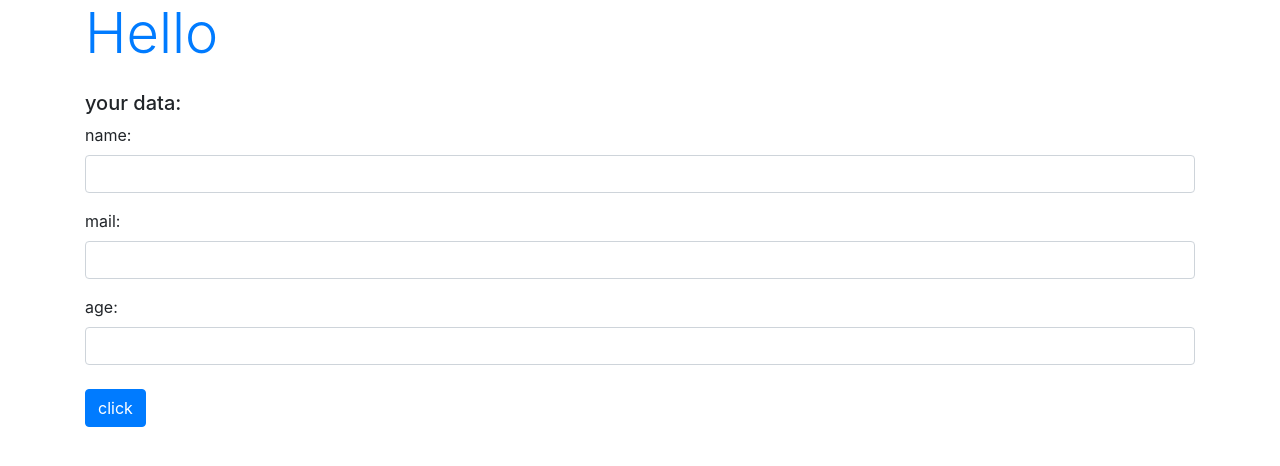
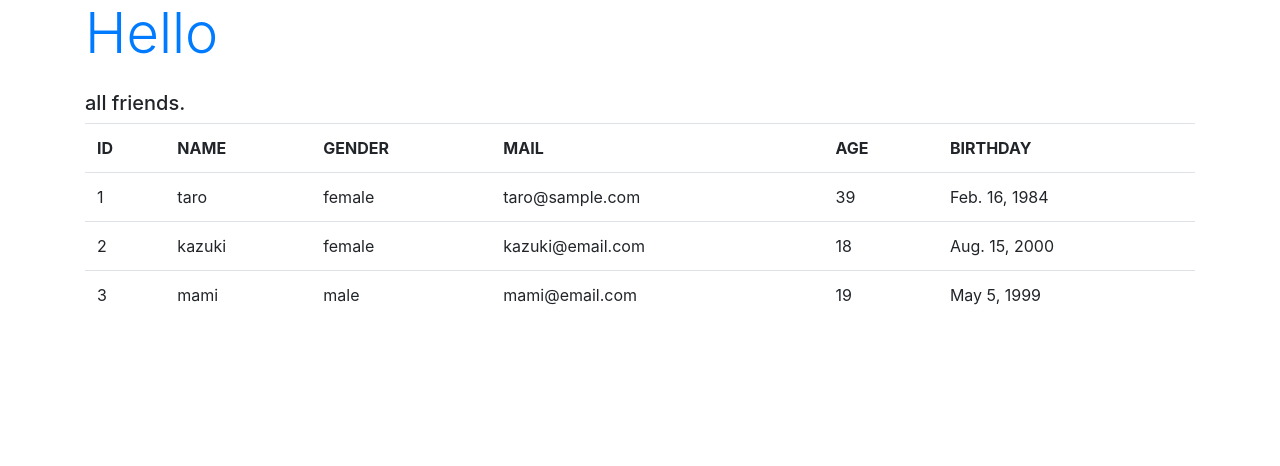
Before and after one commit to sumioK/Django_app, a Django app: page /hello/ in a window 1280 px wide. Shown: the top 466 px of the page. Run offline with Django 4.2, Linux system fonts and the light colour scheme; data comes from the database, SQL or seed files in the repository; both versions use the stored data as it was after the commit; some libraries are stand-ins or nearby versions.

Commit message:
get data from models

```diff
--- a/hello/templates/hello/index.html
+++ b/hello/templates/hello/index.html
@@ -10,10 +10,28 @@
 <body class="container">
   <h1 class="display-4 text-primary">{{title}}</h1>
   <p class="h5 mt-4">{{message|safe}}</p>
-  <form action="{% url 'index' %}" method="post">
-    {% csrf_token %}
-    {{ form.as_p }}
-    <input type="submit" class="btn btn-primary my-2" value="click">
-  </form>
+  <table class="table">
+    <tr>
+      <th>ID</th>
+      <th>NAME</th>
+      <th>GENDER</th>
+      <th>MAIL</th>
+      <th>AGE</th>
+      <th>BIRTHDAY</th>
+    </tr>
+    {% for item in data %}
+    <tr>
+      <td>{{ item.id }}</td>
+      <td>{{ item.name }}</td>
+      <td>
+        {% if item.gender == False %} male {% endif %}
+        {% if item.gender == True %} female {% endif %}
+      </td>
+      <td>{{ item.mail }}</td>
+      <td>{{ item.age }}</td>
+      <td>{{item.birthday }}</td>
+    </tr>
+    {% endfor %}
+  </table>
 </body>
 </html>
--- a/hello/urls.py
+++ b/hello/urls.py
@@ -1,6 +1,6 @@
 from django.urls import path
-from .views import HelloView
+from . import views
 
 urlpatterns = [
-  path(r'', HelloView.as_view(), name='index'),
+  path('', views.index, name='index')
 ]
--- a/hello/views.py
+++ b/hello/views.py
@@ -1,34 +1,28 @@
 from django.shortcuts import render
-from django.http import HttpResponse
-from django.views.generic import TemplateView
-from .forms import HelloForm
+from .models import Friend
 
-# def index(request):
-#   params = {
-#     'title': 'Hello',
-#     'msg': 'your data:',
-#     'form': HelloForm()
-#   }
-#   if (request.method == 'POST'):
-#     params['message'] = '名前:' + request.POST['name'] + \
-#       '<br>メール:' + request.POST['mail'] + \
-#       '<br>年齢:' + request.POST['age']
-#     params['form'] = HelloForm(request.POST)
-#   return render(request, 'hello/index.html', params)
+def index(request):
+  data = Friend.objects.all()
+  params = {
+    'title': 'Hello',
+    'message': 'all friends.',
+    'data': data,
+  }
+  return render(request, 'hello/index.html', params)
 
-class HelloView(TemplateView):
-  def __init__(self):
-    self.params = {
-      'title': 'Hello',
-      'message': 'your data:',
-      'form': HelloForm()
-    }
+# class HelloView(TemplateView):
+#   def __init__(self):
+#     self.params = {
+#       'title': 'Hello',
+#       'message': 'your data:',
+#       'form': HelloForm()
+#     }
 
-  def get(self, request):
-    return render(request, 'hello/index.html', self.params)
+#   def get(self, request):
+#     return render(request, 'hello/index.html', self.params)
 
-  def post(self, request):
-    msg = 'あなたは、<b>{}さんです。<br>メールアドレスは<b>{}ですね。'.format(request.POST['name'], request.POST['mail'])
-    self.params['message'] = msg
-    self.params['form'] = HelloForm(request.POST)
-    return render(request, 'hello/index.html', self.params)
+#   def post(self, request):
+#     msg = 'あなたは、<b>{}さんです。<br>メールアドレスは<b>{}ですね。'.format(request.POST['name'], request.POST['mail'])
+#     self.params['message'] = msg
+#     self.params['form'] = HelloForm(request.POST)
+#     return render(request, 'hello/index.html', self.params)
```
Also changed, not shown: db.sqlite3.
